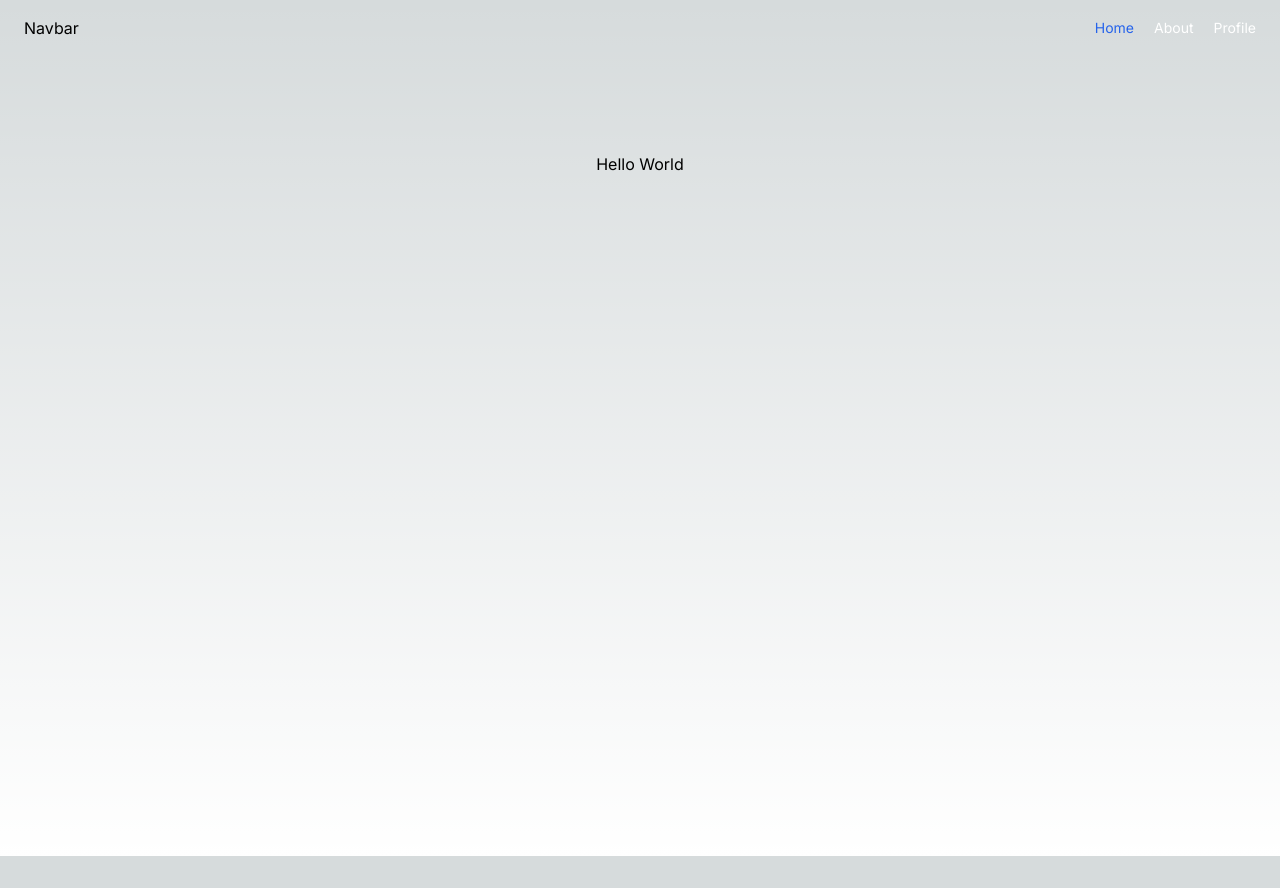
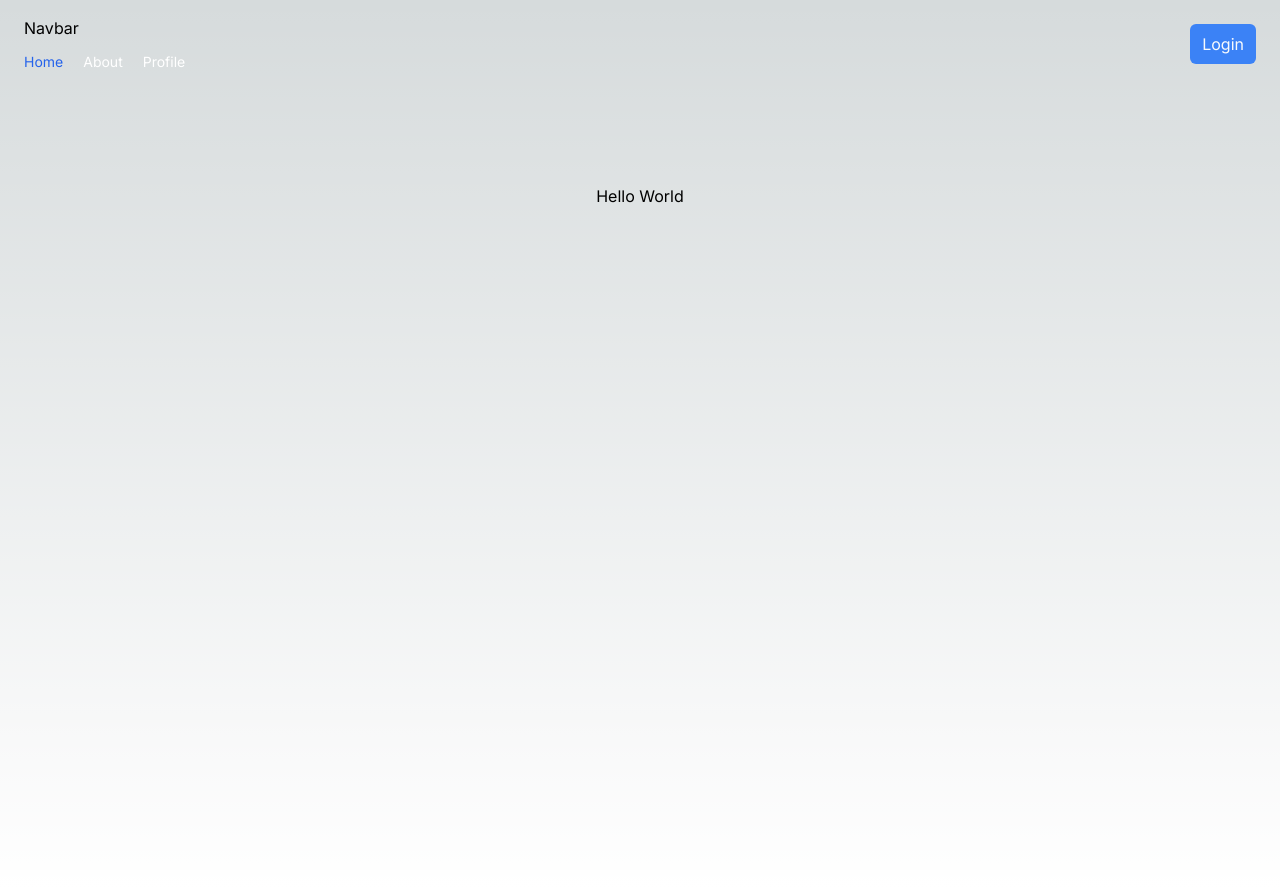
Before and after one commit to hikmahabdillah/next-app-router, a Next.js app: page / in a window 1280 px wide. Before the commit the page ends 856 px from the top, so only its background shows below. Built offline with nearby package versions, Linux system fonts and the light colour scheme.

Commit message:
feath(auth): disable navbar in auth page(login & register)

```diff
--- a/src/app/layout.tsx
+++ b/src/app/layout.tsx
@@ -4,6 +4,7 @@ import type { Metadata } from "next";
 import { Inter } from "next/font/google";
 import "./globals.css";
 import Navbar from "./navbar";
+import { usePathname,useRouter } from "next/navigation";
 
 const inter = Inter({ subsets: ["latin"] });
 
@@ -18,11 +19,14 @@ export default function RootLayout({
   children: React.ReactNode;
 }>) {
   const [state, setState] = useState(0);
+  const pathname = usePathname();
+  // const router = useRouter();
+  const disableNav = ['/login', '/register'];
 
   return (
     <html lang="en">
       <body className={inter.className}>
-        <Navbar/>
+        {!disableNav.includes(pathname) && <Navbar/>}
         {/* <p>layout click count : {state}</p>
         <button onClick={() => setState(state + 1)}>Click</button> */}
         {children}
--- a/src/app/navbar.tsx
+++ b/src/app/navbar.tsx
@@ -1,12 +1,14 @@
 import Link from "next/link";
-import {usePathname} from "next/navigation";
+import {usePathname, useRouter} from "next/navigation";
 
 export default function Navbar() {
   const pathname = usePathname();
+  const router = useRouter();
   return(
     <nav className="flex items-center justify-between px-6 py-4">
+      <div>
       <h1>Navbar</h1>
-      <ul className="flex gap-5 items-center text-sm cursor-pointer">
+      <ul className="mt-3 flex gap-5 items-center text-sm cursor-pointer">
         <Link href="/">
         <li className={`${pathname === '/' ? "text-blue-600" : "text-white"}`}>Home</li>
         </Link>
@@ -17,6 +19,8 @@ export default function Navbar() {
         <li className={`${pathname === '/about/profile' ? "text-blue-600" : "text-white"}`}>Profile</li>
         </Link>
       </ul>
+      </div>
+      <button onClick={()=> router.push('/login')} className="px-3 py-2 rounded-md bg-blue-500 text-slate-50">Login</button>
     </nav>
   );
 }
```
